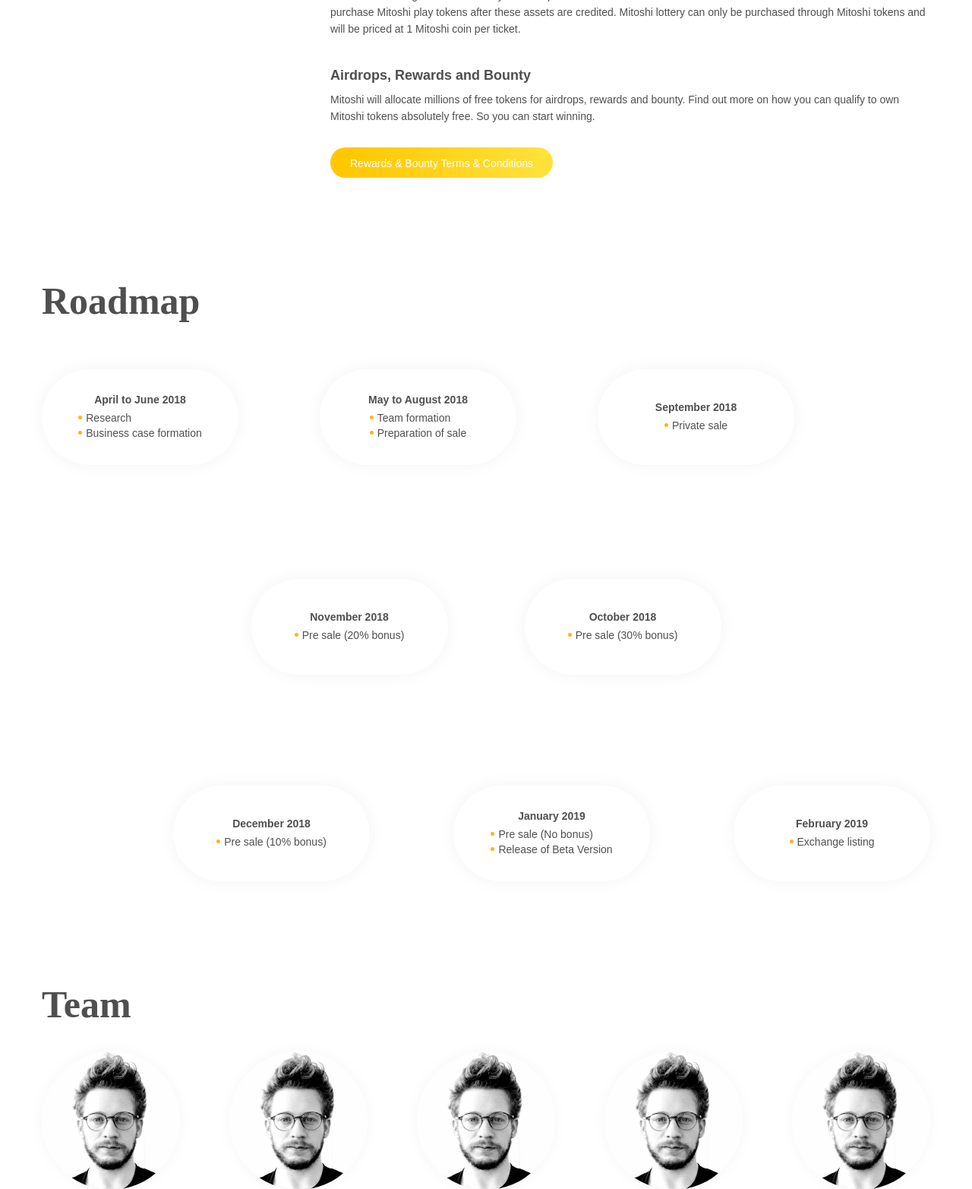
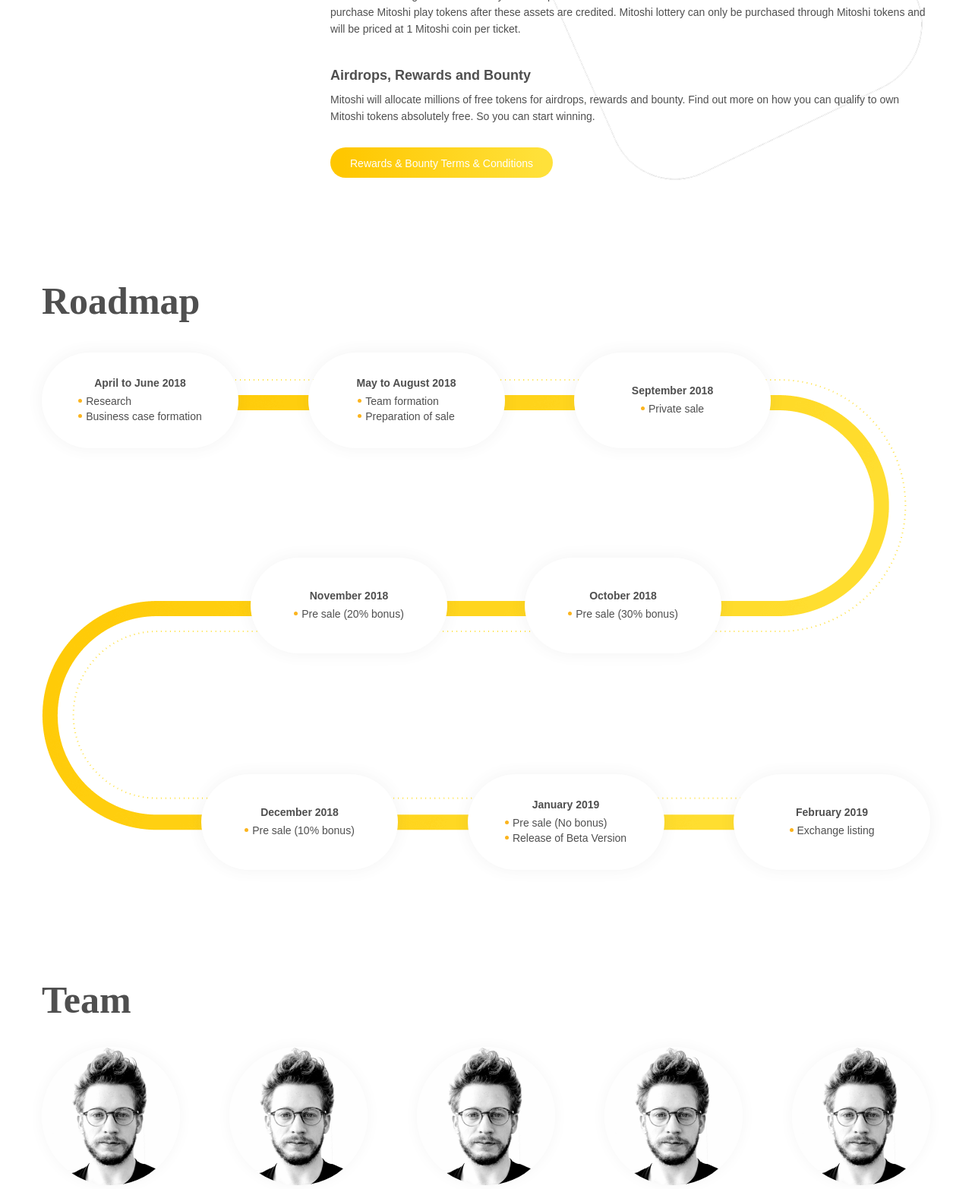
Before and after one commit to loftchain/mitoshi_landing, a PHP site: page / in a window 1280 px wide. Shown: the part 4437-6002 px from the top of the page at 76% size. Run offline with PHP 8.4, Linux system fonts and the light colour scheme; style sheets or scripts are compiled from the project's sources.

Commit message:
add responsive styles to roadmap section

```diff
--- a/build/index.html
+++ b/build/index.html
@@ -354,6 +354,9 @@
         </section>
         <section class="roadmap" id="roadmap">
           <h2 class="roadmap__title">Roadmap</h2>
+          <div class="roadmap__img-wrap">
+            <img src="images/roadmap-bg.png" alt="Roadmap">
+          </div>
           <div class="roadmap__container">
             <ul class="roadmap__list roadmap__list--start">
               <li class="roadmap__item">
--- a/source/index.html
+++ b/source/index.html
@@ -360,6 +360,9 @@
         </section>
         <section class="roadmap" id="roadmap">
           <h2 class="roadmap__title">Roadmap</h2>
+          <div class="roadmap__img-wrap">
+            <img src="images/roadmap-bg.png" alt="Roadmap">
+          </div>
           <div class="roadmap__container">
             <ul class="roadmap__list roadmap__list--start">
               <li class="roadmap__item">
--- a/source/less/blocks/main/how.less
+++ b/source/less/blocks/main/how.less
@@ -1,5 +1,9 @@
 .how {
   display: flex;
+  background-image: url(../images/rect-bg.png);
+  background-repeat: no-repeat;
+  background-position: 100% 0;
+  background-size: auto;
 }
 
 .how__img-wrap {
--- a/source/less/blocks/main/roadmap.less
+++ b/source/less/blocks/main/roadmap.less
@@ -1,60 +1,61 @@
-.roadmap__title {
-  margin: 0;
-  margin-bottom: 58px;
+.roadmap {
+  position: relative;
+  min-height: 820px;
+}
+
+.roadmap__img-wrap {
+  position: absolute;
+  max-width: 1139px;
+  height: 594px;
+  width: 100%;
+  top: 165px;
+  left: 0;
+  z-index: 1;
+}
+
+.roadmap__img-wrap img {
+  height: 594px;
 }
 
 .roadmap__list {
+  z-index: 2;
+  position: absolute;
   display: flex;
+  justify-content: space-between;
   margin: 0;
   padding: 0;
   list-style: none;
 
   &--start {
-    justify-content: flex-start;
-    margin-bottom: 150px;
+    width: 960px;
+    top: 130px;
+    left: 0;
   }
 
   &--center {
-    justify-content: center;
-    margin-bottom: 146px;
+    width: 620px;
+    top: 400px;
+    left: 50%;
+    transform: translateX(-50%);
   }
 
   &--end {
-    justify-content: flex-end;
-  }
-}
-
-.roadmap__list--start .roadmap__item {
-  margin-right: 107px;
-
-  &:last-child {
-    margin-right: 0;
-  }
-}
-
-.roadmap__list--center .roadmap__item {
-  margin-right: 101px;
-
-  &:last-child {
-    margin-right: 0;
-  }
-}
-
-.roadmap__list--end .roadmap__item {
-  margin-left: 110px;
-
-  &:first-child {
-    margin-left: 0;
+    width: 960px;
+    top: 685px;
+    right: 0;
   }
 }
 
 .roadmap__item {
+  box-sizing: border-box;
+  padding: 5px;
   display: flex;
   flex-direction: column;
   justify-content: center;
   align-items: center;
   width: 259px;
   min-height: 126px;
+  background-color: #ffffff;
   box-shadow: 0 0 20px rgba(79, 79, 79, 0.07);
   border-radius: 100px;
 }
```
Also changed, not shown: other parts of source/less/blocks/main/roadmap.less (+83 -0 lines), build/css/style.css (+101 -26 lines), build/css/style.min.css, source/images/roadmap-bg.png (added), 2 other files.
